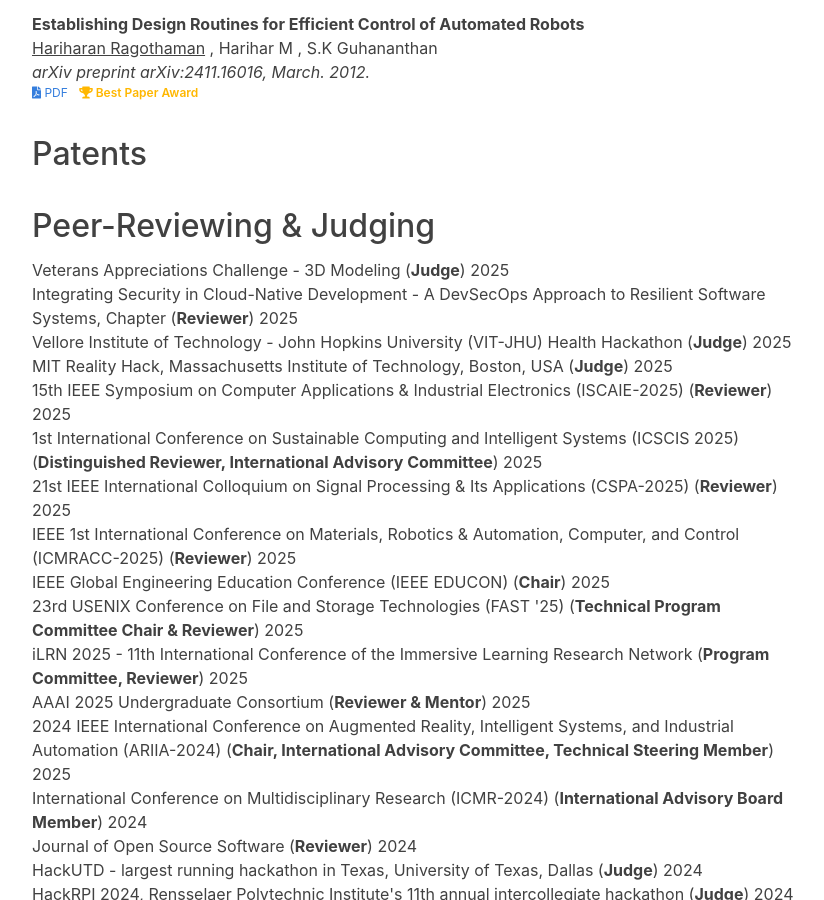
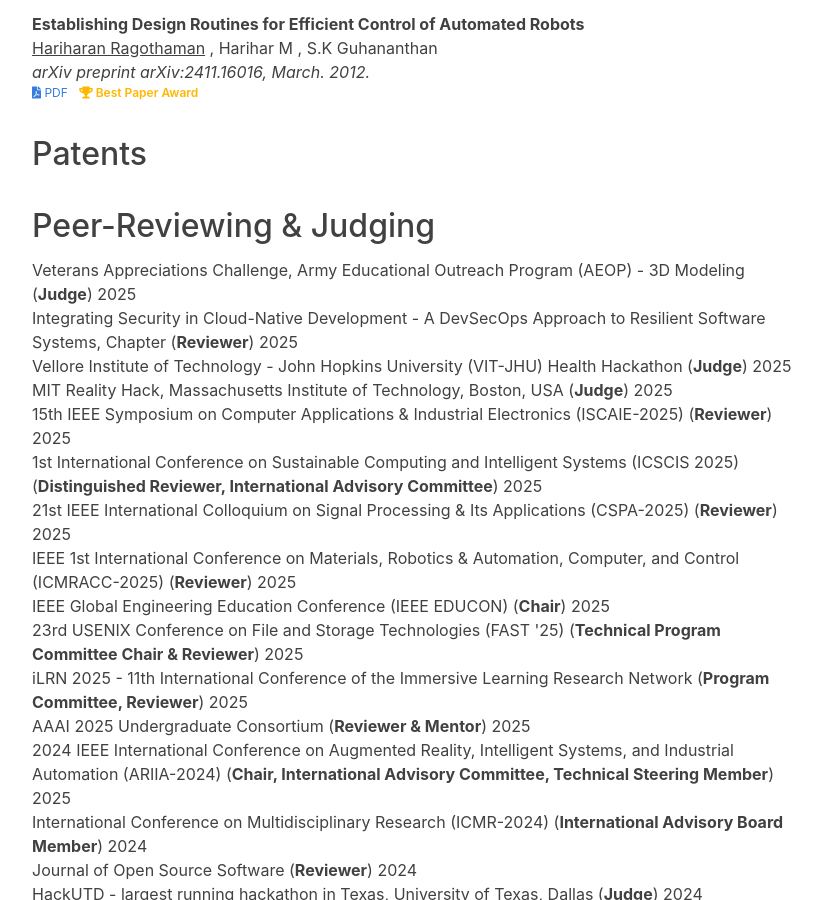
Before and after one commit to hariharanragothaman/hariharanragothaman.github.io, a Jekyll site: the page built from cv.md, in a window 1280 px wide and 900 px high, scrolled down 2880 px. Shown: the whole window, without its empty margins (300-1124 px from the left). Built offline with Jekyll 4.4.1, drawn with Linux system fonts in a browser that asks for light colours; nearby versions of some CDN libraries; some web fonts are replaced.

Commit message:
Polishes and Updates

```diff
--- a/_data/reviewer.yaml
+++ b/_data/reviewer.yaml
@@ -1,4 +1,4 @@
-- venue: Veterans Appreciations Challenge - 3D Modeling
+- venue: Veterans Appreciations Challenge, Army Educational Outreach Program (AEOP) - 3D Modeling
   venue-shorthand: Judge
   years:
     - year: 2025
```
